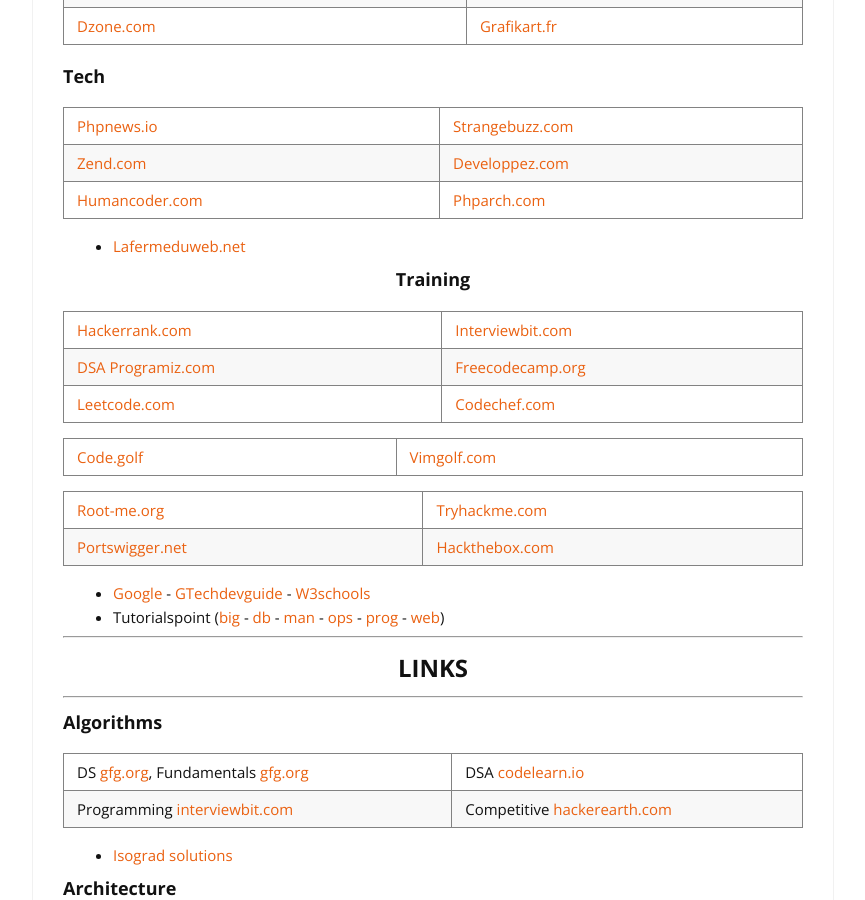
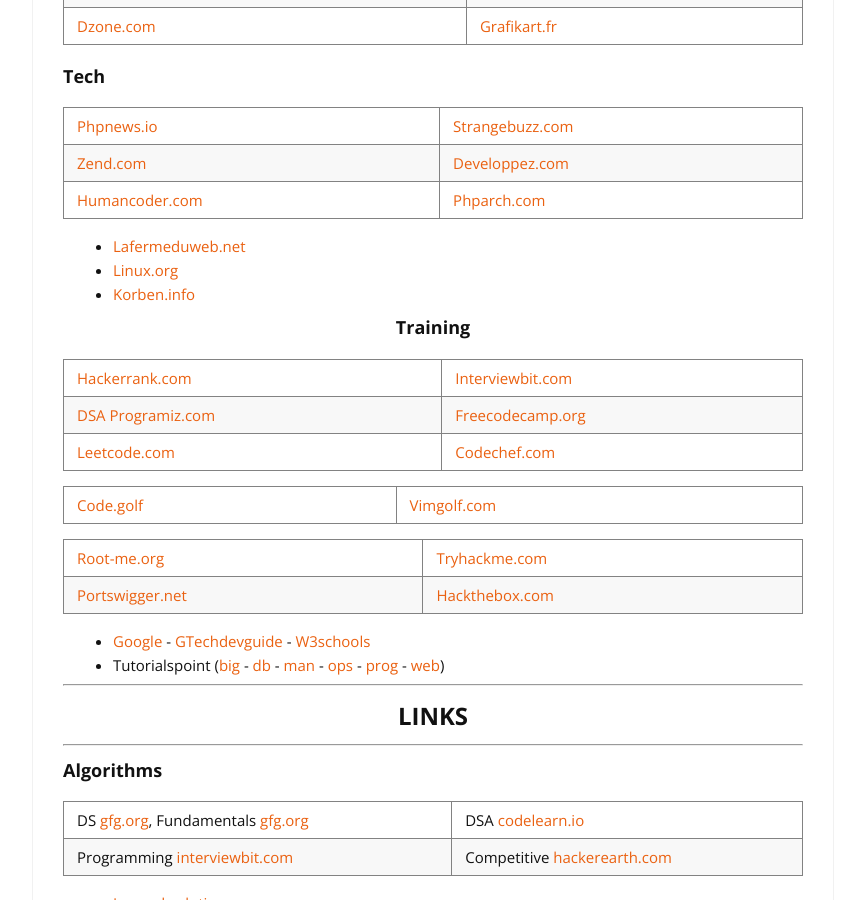
Before and after one commit to cylmat/cylmat.github.io, a Jekyll site: the page built from _pages/USEFUL.md, in a window 1280 px wide and 900 px high, scrolled down 416 px. Shown: the whole window, without its empty margins (207-1072 px from the left). Built offline with Jekyll 4.4.1, drawn with Linux system fonts in a browser that asks for light colours; nearby versions of some CDN libraries.

Commit message:
Update USEFUL.md

```diff
--- a/_pages/USEFUL.md
+++ b/_pages/USEFUL.md
@@ -21,6 +21,8 @@
 |[Humancoder.com](https://news.humancoders.com/t/php)|[Phparch.com](https://www.phparch.com)|
 
 * [Lafermeduweb.net](https://www.lafermeduweb.net)
+* [Linux.org](https://linuxfr.org)
+* [Korben.info](https://korben.info)
 
 ### <center>Training</center>
 
```
